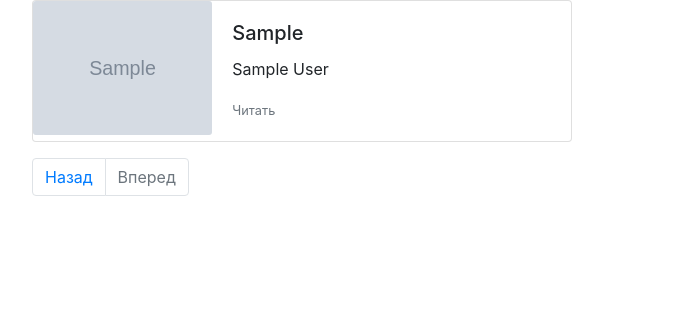
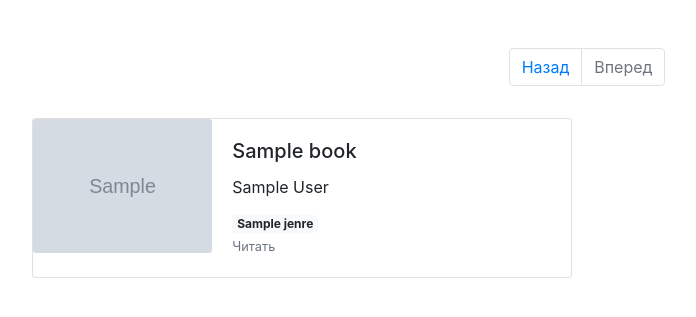
Before and after one commit to sim0n89/onlineLibrary, a Python web app: template templates/index.html in a window 1280 px wide. Shown: the top 317 px of the page, without its empty margins (53-749 px from the left). Run offline with Jinja, Linux system fonts and the light colour scheme; the template is opened without the code that fills it: most values are stand-ins (such as "Sample title", 1, 10 or a date in 2020); grey boxes marked "Sample" are stand-in pictures.

Commit message:
Display books genres

```diff
--- a/render_website.py
+++ b/render_website.py
@@ -7,7 +7,7 @@ import pprint
 
 
 def on_reload():
-    with open("data.json", encoding="utf-8") as json_file:
+    with open("Научная фантастика.json", encoding="utf-8") as json_file:
         books = json.load(json_file)
 
     env = Environment(loader=FileSystemLoader("."))
--- a/templates/index.html
+++ b/templates/index.html
@@ -1,5 +1,37 @@
 {% extends 'templates/base.html' %} {% block title %}{{title}}{% endblock %} {% block content %}
 <div class="container">
+  <div class="row">
+    <div class="col-12 mt-5 mb-3 ">
+      <nav aria-label="Page navigation ">
+        <ul class="pagination justify-content-center">
+
+          <li class="page-item {% if current_page==1 %} disabled {% endif %}">
+            <a class="page-link" href="#">Назад</a>
+          </li>
+          {% for page in range(1,page_count) %}
+              {% if current_page==page%}
+                  <li class="page-item active">
+                    <span class="page-link">
+                      {{page}}
+                      <span class="sr-only">(current)</span>
+                    </span>
+                  </li>
+              {% else %}
+                  <li class="page-item">
+                    <a class="page-link" href="/pages/index{{page}}.html">{{page}}</a>
+                  </li>
+              {% endif %}
+          {% endfor %}
+
+          <li class="page-item {% if current_page==page_count-1 %} disabled {% endif %}">
+            <a class="page-link " href="#">Вперед</a>
+          </li>
+        </ul>
+      </nav>
+    </div>
+  </div>
+
+
   <div class="row row-cols-2">
     {% for book in books %}
     <div class="col-12 col-md-6">
@@ -10,8 +42,13 @@
           </div>
           <div class="col-md-8">
             <div class="card-body">
-              <h5 class="card-title">{{book.book_path}}</h5>
+              <h5 class="card-title">{{book.name}}</h5>
               <p class="card-text">{{book.author}}</p>
+              <div class="d-flex flex-wrap">
+                {% for jenre in book.genres%}
+                  <span class="badge badge-light">{{jenre}}</span>
+                {% endfor %}
+              </div>
               <a class="card-text" href="../{{book.book_path}}">
                 <small class="text-muted">Читать</small>
               </a>
@@ -23,31 +60,6 @@
     {% endfor %}
   </div>
 
-  <nav aria-label="Page navigation example">
-    <ul class="pagination">
 
-      <li class="page-item {% if current_page==1 %} disabled {% endif %}">
-        <a class="page-link" href="#">Назад</a>
-      </li>
-      {% for page in range(1,page_count) %}
-          {% if current_page==page%}
-              <li class="page-item active">
-                <span class="page-link">
-                  {{page}}
-                  <span class="sr-only">(current)</span>
-                </span>
-              </li>
-          {% else %}
-              <li class="page-item">
-                <a class="page-link" href="/pages/index{{page}}.html">{{page}}</a>
-              </li>
-          {% endif %}
-      {% endfor %}
-
-      <li class="page-item {% if current_page==page_count-1 %} disabled {% endif %}">
-        <a class="page-link " href="#">Вперед</a>
-      </li>
-    </ul>
-  </nav>
 </div>
 {% endblock %}
```
